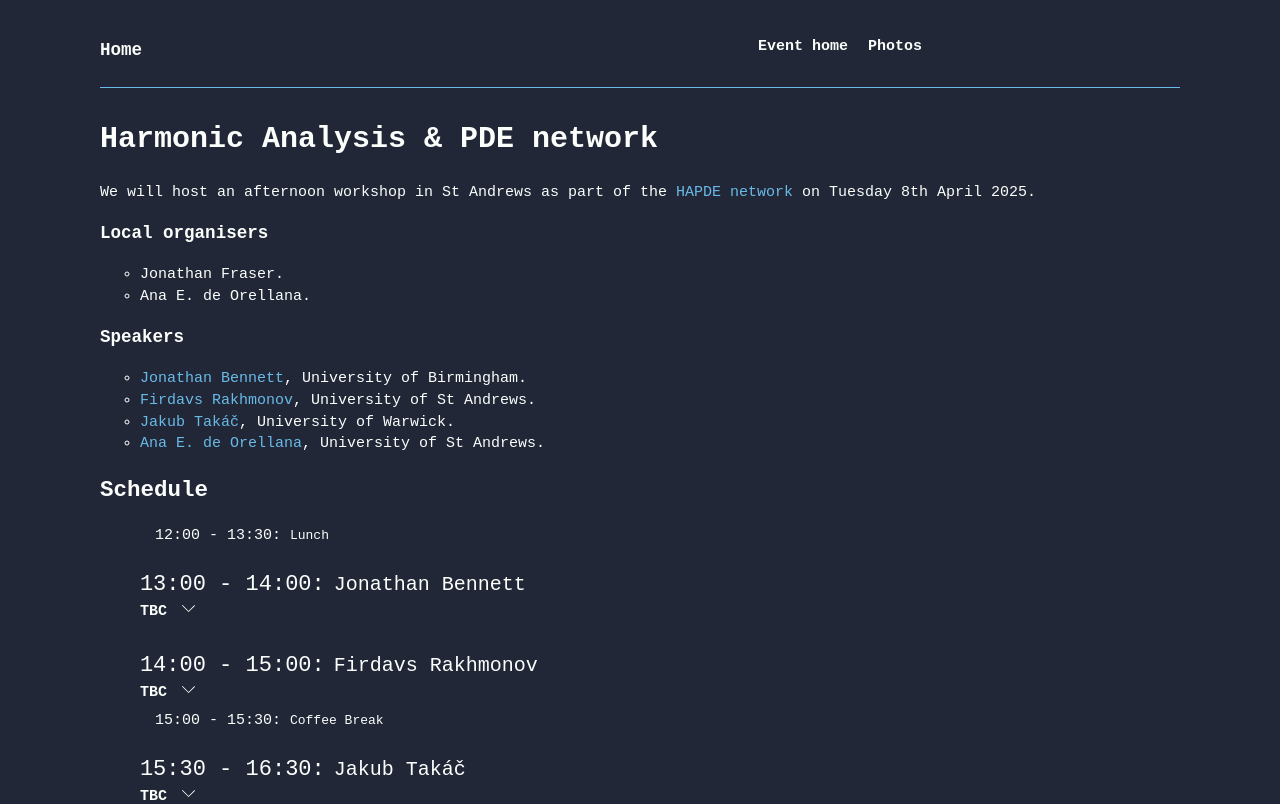
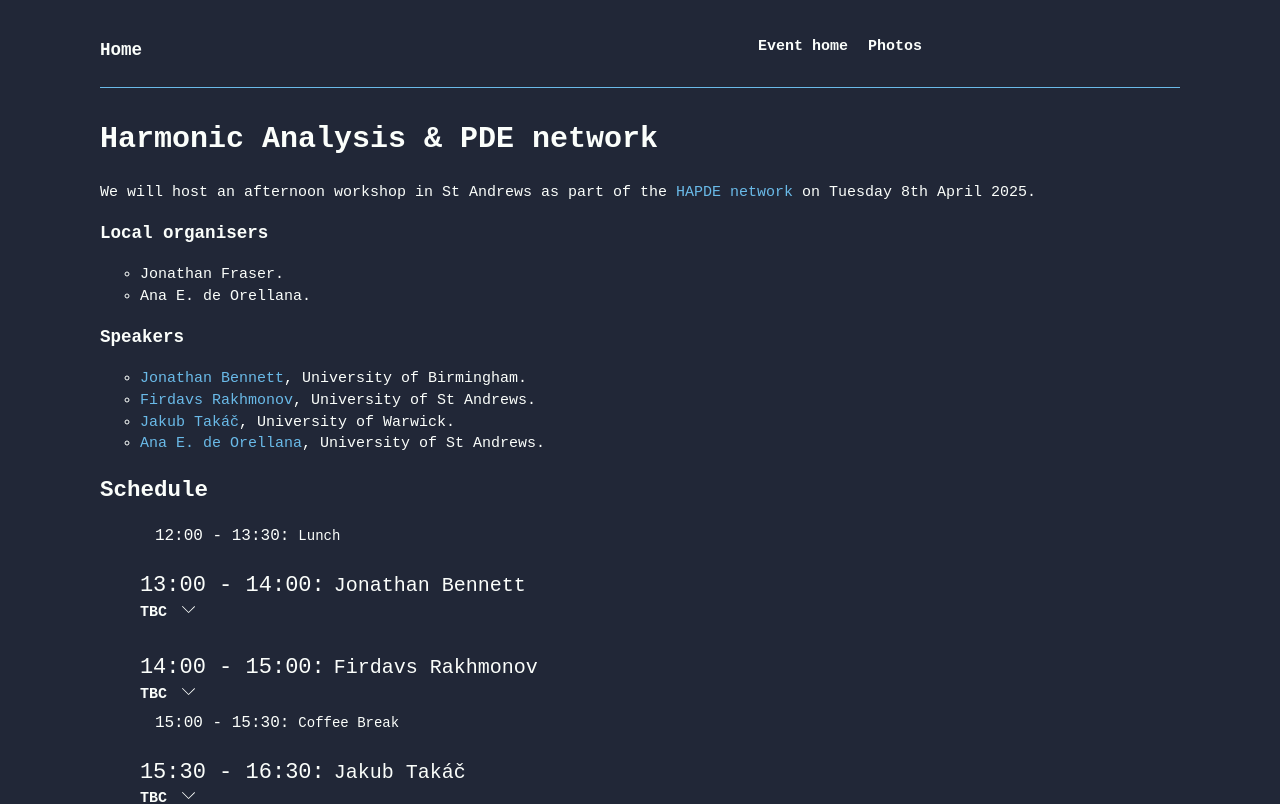
Before and after one commit to AnadeOre/anadeore.github.io, a Next.js app: page /HAPDE in a window 1280 px wide. Shown: the top 804 px of the page. Built offline with nearby package versions, Linux system fonts and the light colour scheme.

Commit message:
change HAPDE styles

```diff
--- a/src/app/HAPDE/stylesHAPDE.module.css
+++ b/src/app/HAPDE/stylesHAPDE.module.css
@@ -11,11 +11,11 @@
 
 .timesFood {
   margin-left: 15px;
-  font-size: 15px;
+  font-size: 16px;
 }
 
 .speakerFood {
-  font-size: 13px;
+  font-size: 14px;
 }
 
 .absButton {
```
